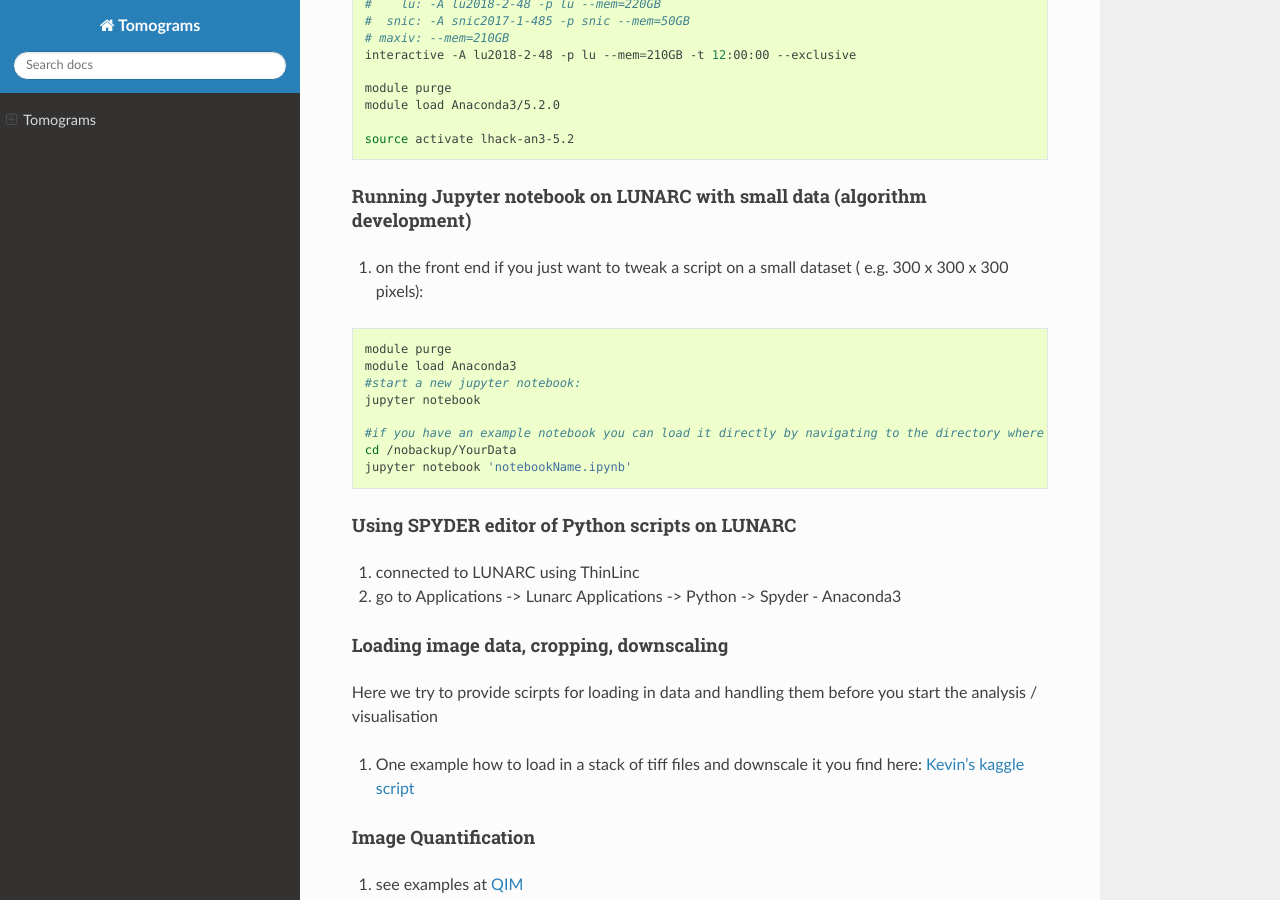
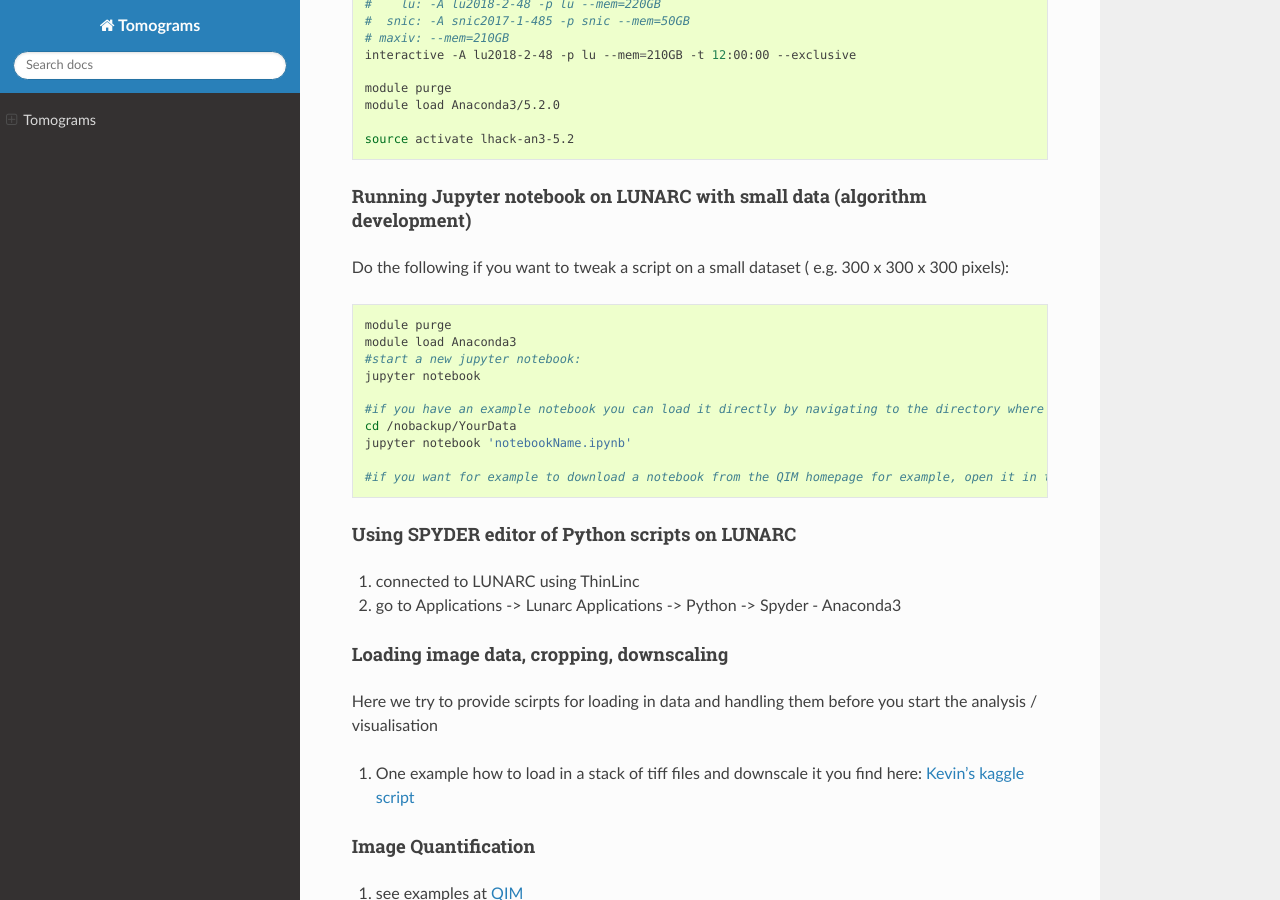
Before and after one commit to tomograms/tomograms-doc, a Sphinx documentation site: the page built from doc/source/index.md, in a window 1280 px wide and 900 px high, scrolled down 1338 px. Built offline with Sphinx 7.4.7 and the Read the Docs theme 2.0.0, drawn with Linux system fonts in a browser that asks for light colours.

Commit message:
Update index.md

````diff
--- a/doc/source/index.md
+++ b/doc/source/index.md
@@ -63,7 +63,7 @@
 
 #### Running Jupyter notebook on LUNARC with small data (algorithm development)
 
-1. on the front end if you just want to tweak a script on a small dataset ( e.g. 300 x 300 x 300 pixels):
+Do the following if you want to tweak a script on a small dataset ( e.g. 300 x 300 x 300 pixels):
 ```bash
 module purge
 module load Anaconda3
@@ -73,6 +73,8 @@
 #if you have an example notebook you can load it directly by navigating to the directory where your script is. Easiest is if you navigate to the directory where your data is and put the python script there
 cd /nobackup/YourData
 jupyter notebook 'notebookName.ipynb'
+
+#if you want for example to download a notebook from the QIM homepage for example, open it in the web browser in LUNARC and download the *.ipynb into your /nobackup directory. Then follow the abowe instructions in this paragraph
 ```
 
 #### Using SPYDER editor of Python scripts on LUNARC
````
